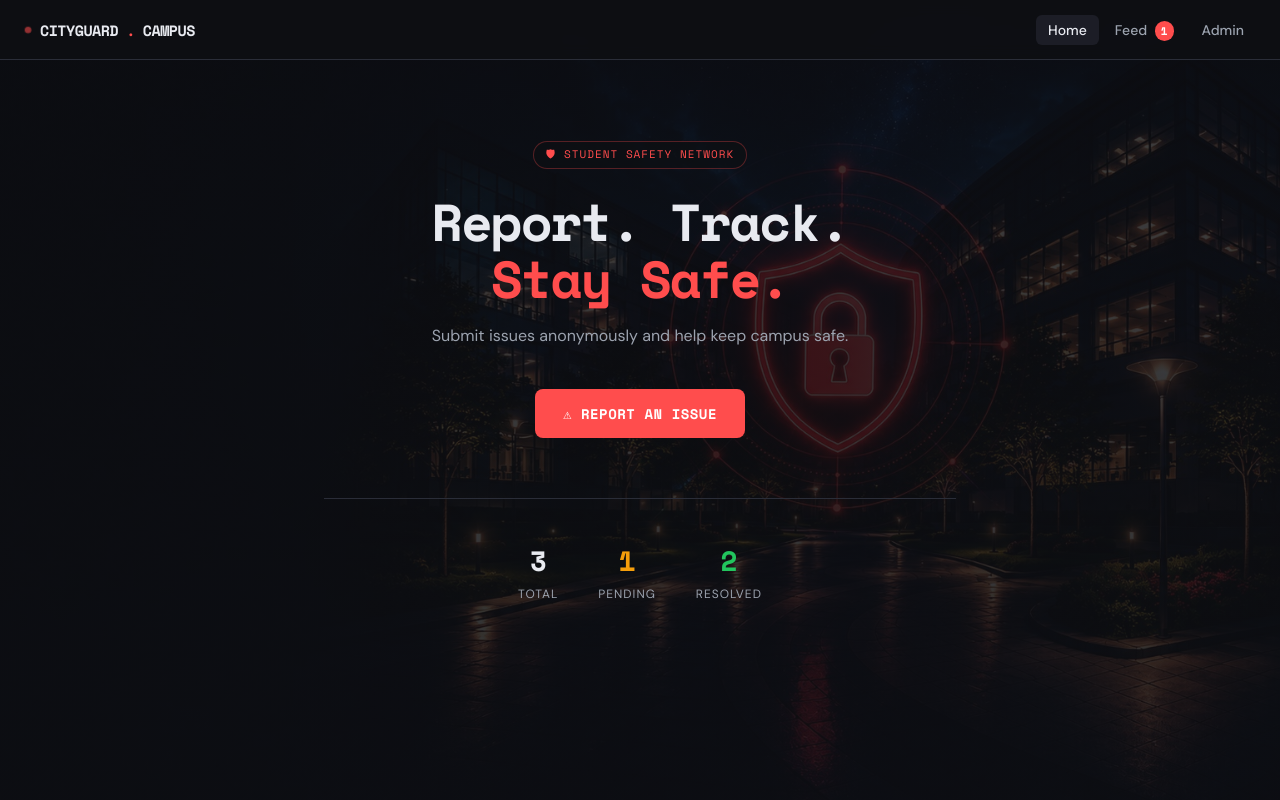
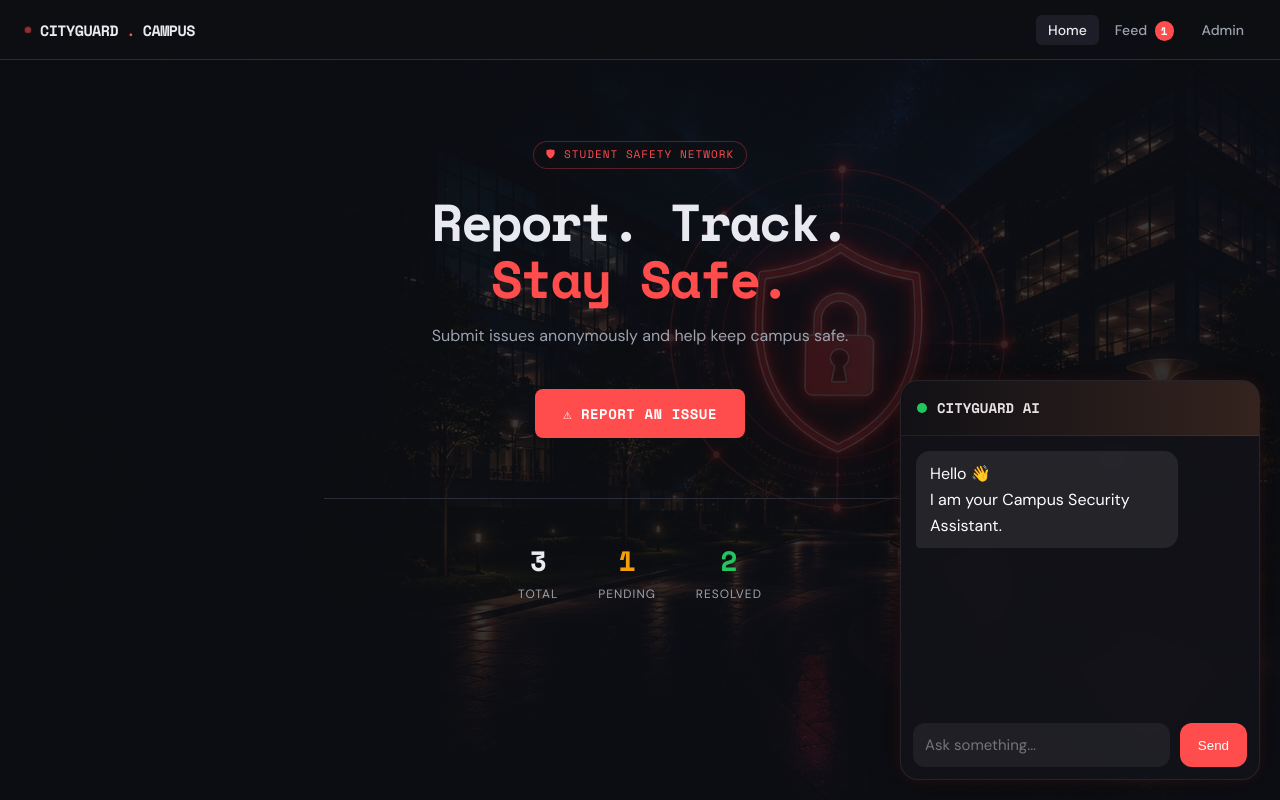
Before and after one commit to princekumarguptaa/Campus-security-system-, a Flask app: page / in a window 1280 px wide. Run offline with Flask 3, Linux system fonts and the light colour scheme; data comes from the database, SQL or seed files in the repository; parts of the project's set-up code (start-up, migrations or seed data) failed here and were passed over.

Commit message:
Update chatbot and security features

```diff
--- a/app.py
+++ b/app.py
@@ -1,14 +1,25 @@
-from flask import Flask, render_template, request, jsonify
+from flask import Flask, render_template, request, jsonify, session
 from flask_sqlalchemy import SQLAlchemy
 from datetime import datetime
 import os
+
+from chatbot import get_ai_response
 
 app = Flask(__name__)
 
 # Database Configuration
 app.config['SQLALCHEMY_DATABASE_URI'] = 'sqlite:///database.db'
 app.config['SQLALCHEMY_TRACK_MODIFICATIONS'] = False
-app.config['ADMIN_PASSWORD'] = 'admin123' # Change this!
+app.config['ADMIN_PASSWORD'] = os.getenv('ADMIN_PASSWORD')
+
+if not app.config['ADMIN_PASSWORD']:
+    raise ValueError("ADMIN_PASSWORD is missing from .env")
+
+
+app.secret_key = os.getenv('SECRET_KEY')
+
+if not app.secret_key:
+    raise ValueError("SECRET_KEY is missing from .env")
 
 db = SQLAlchemy(app)
 
@@ -50,120 +61,146 @@ def get_reports():
 # API: Submit a report
 @app.route('/api/reports', methods=['POST'])
 def submit_report():
-    data = request.json
+
+    data = request.get_json(silent=True) or {}
+
+    report_type = data.get('type', '').strip()
+    description = data.get('desc', '').strip()
+    location = data.get('loc', '').strip()
+    image = data.get('image')
+
+    # Required fields
+    if not report_type or not description or not location:
+        return jsonify({
+            "success": False,
+            "message": "Type, description and location are required."
+        }), 400
+
+    # Allowed report types
+    allowed_types = ['fight', 'medical', 'theft', 'other']
+
+    if report_type not in allowed_types:
+        return jsonify({
+            "success": False,
+            "message": "Invalid report type."
+        }), 400
+
+    # Length validation
+    if len(description) > 5000:
+        return jsonify({
+            "success": False,
+            "message": "Description is too long."
+        }), 400
+
+    if len(location) > 200:
+        return jsonify({
+            "success": False,
+            "message": "Location is too long."
+        }), 400
+
     new_report = Report(
         id=f"r_{int(datetime.utcnow().timestamp() * 1000)}",
-        type=data.get('type'),
-        description=data.get('desc'),
-        location=data.get('loc'),
-        image_base64=data.get('image'),
+        type=report_type,
+        description=description,
+        location=location,
+        image_base64=image,
         status='pending'
     )
+
     db.session.add(new_report)
     db.session.commit()
-    return jsonify({"success": True}), 201
+
+    return jsonify({
+        "success": True
+    }), 201
 
 # API: Update report status (Admin)
 @app.route('/api/reports/<id>', methods=['PATCH'])
 def update_status(id):
-    data = request.json
+
+    # Check admin login
+    if not session.get('admin_logged_in'):
+        return jsonify({
+            "success": False,
+            "message": "Unauthorized"
+        }), 401
+
+    data = request.get_json(silent=True) or {}
+
+    status = data.get('status')
+
+    # Validate status
+    if status not in ['pending', 'resolved']:
+        return jsonify({
+            "success": False,
+            "message": "Invalid status."
+        }), 400
+
     report = Report.query.get_or_404(id)
-    report.status = data.get('status')
+
+    report.status = status
+
     db.session.commit()
-    return jsonify({"success": True})
+
+    return jsonify({
+        "success": True
+    })
+
+# AI Chatbot Route
+@app.route('/chat', methods=['POST'])
+def chat():
+
+    try:
+
+        data = request.get_json(silent=True) or {}
+
+        user_message = data.get('message', '').strip()
+
+        if not user_message:
+            return jsonify({
+                "response": "Please enter a message."
+            }), 400
+
+        if len(user_message) > 1000:
+            return jsonify({
+                "response": "Message is too long. Please keep it under 1000 characters."
+            }), 400
+
+        ai_response = get_ai_response(user_message)
+
+        return jsonify({
+            "response": ai_response
+        }), 200
+
+    except Exception as e:
+
+        print("CHATBOT ERROR:", str(e))
+
+        return jsonify({
+            "response": "Sorry, the AI assistant is temporarily unavailable."
+        }), 500
 
 # API: Admin Login
 @app.route('/api/admin/login', methods=['POST'])
 def admin_login():
-    data = request.json
-    if data.get('password') == app.config['ADMIN_PASSWORD']:
-        return jsonify({"success": True})
-    return jsonify({"success": False, "message": "Invalid password"}), 401
 
-if __name__ == '__main__':
-   app.run(debug=True)
+    data = request.get_json(silent=True) or {}
 
-   from flask import Flask, render_template, request, jsonify
-from flask_sqlalchemy import SQLAlchemy
-from datetime import datetime
-import os
+    password = data.get('password', '')
 
-app = Flask(__name__)
+    if password == app.config['ADMIN_PASSWORD']:
 
-# Database Configuration
-app.config['SQLALCHEMY_DATABASE_URI'] = 'sqlite:///database.db'
-app.config['SQLALCHEMY_TRACK_MODIFICATIONS'] = False
-app.config['ADMIN_PASSWORD'] = 'admin123' # Change this!
+        session['admin_logged_in'] = True
 
-db = SQLAlchemy(app)
+        return jsonify({
+            "success": True
+        })
 
-# Database Model
-class Report(db.Model):
-    id = db.Column(db.String(50), primary_key=True)
-    type = db.Column(db.String(50), nullable=False)
-    description = db.Column(db.Text, nullable=False)
-    location = db.Column(db.String(200), nullable=False)
-    image_base64 = db.Column(db.Text, nullable=True)
-    status = db.Column(db.String(20), default='pending')
-    timestamp = db.Column(db.DateTime, default=datetime.utcnow)
+    return jsonify({
+        "success": False,
+        "message": "Invalid password"
+    }), 401
 
-    def to_dict(self):
-        return {
-            "id": self.id,
-            "type": self.type,
-            "desc": self.description,
-            "loc": self.location,
-            "image": self.image_base64,
-            "status": self.status,
-            "time": self.timestamp.isoformat()
-        }
-
-# Create database tables
-with app.app_context():
-    db.create_all()
-
-@app.route('/')
-def index():
-    return render_template('index.html')
-
-# API: Get all reports
-@app.route('/api/reports', methods=['GET'])
-def get_reports():
-    reports = Report.query.order_by(Report.timestamp.desc()).all()
-    return jsonify([r.to_dict() for r in reports])
-
-# API: Submit a report
-@app.route('/api/reports', methods=['POST'])
-def submit_report():
-    data = request.json
-    new_report = Report(
-        id=f"r_{int(datetime.utcnow().timestamp() * 1000)}",
-        type=data.get('type'),
-        description=data.get('desc'),
-        location=data.get('loc'),
-        image_base64=data.get('image'),
-        status='pending'
-    )
-    db.session.add(new_report)
-    db.session.commit()
-    return jsonify({"success": True}), 201
-
-# API: Update report status (Admin)
-@app.route('/api/reports/<id>', methods=['PATCH'])
-def update_status(id):
-    data = request.json
-    report = Report.query.get_or_404(id)
-    report.status = data.get('status')
-    db.session.commit()
-    return jsonify({"success": True})
-
-# API: Admin Login
-@app.route('/api/admin/login', methods=['POST'])
-def admin_login():
-    data = request.json
-    if data.get('password') == app.config['ADMIN_PASSWORD']:
-        return jsonify({"success": True})
-    return jsonify({"success": False, "message": "Invalid password"}), 401
 
 if __name__ == '__main__':
     app.run(debug=True)
--- a/templates/index.html
+++ b/templates/index.html
@@ -25,6 +25,7 @@
   }
 
   * { box-sizing: border-box; margin: 0; padding: 0; }
+
 
   body {
     /* Background Image setup with a dark overlay for readability */
@@ -170,6 +171,104 @@
   #toast { position: fixed; bottom: 24px; left: 50%; transform: translateX(-50%) translateY(20px); background: var(--surface2); border: 1px solid var(--accent); color: var(--text); padding: 12px 20px; border-radius: 8px; opacity: 0; transition: 0.25s; z-index: 999; font-family: var(--mono); font-size: 13px; }
   #toast.show { opacity: 1; transform: translateX(-50%) translateY(0); }
   .card-img img { width: 100%; border-radius: 6px; margin-top: 10px; border: 1px solid var(--border); }
+
+.chatbot-container{
+    position: fixed;
+    bottom: 20px;
+    right: 20px;
+    width: 360px;
+    height: 400px;
+    background: rgba(18,18,25,0.95);
+    border: 1px solid rgba(255,255,255,0.08);
+    border-radius: 18px;
+    overflow: hidden;
+    z-index: 99999;
+    backdrop-filter: blur(14px);
+    box-shadow:
+        0 0 30px rgba(0,0,0,0.5),
+        0 0 15px rgba(255,77,77,0.15);
+    display: flex;
+    flex-direction: column;
+}
+
+.chat-header{
+    padding: 16px;
+    background: linear-gradient(
+        90deg,
+        rgba(15, 14, 14, 0.2),
+        rgba(255,140,66,0.15)
+    );
+    border-bottom: 1px solid rgba(255,255,255,0.06);
+    display: flex;
+    align-items: center;
+    gap: 10px;
+}
+
+.chat-dot{
+    width: 10px;
+    height: 10px;
+    background: #22c55e;
+    border-radius: 50%;
+}
+
+.chat-title{
+    color: rgb(232, 225, 225);
+    font-family: var(--mono);
+    font-size: 14px;
+    font-weight: 700;
+}
+
+#chat-box{
+    flex: 1;
+    overflow-y: auto;
+    padding: 15px;
+    display: flex;
+    flex-direction: column;
+    gap: 12px;
+}
+
+.user-msg{
+    align-self: flex-end;
+    background: #2563eb;
+    color: rgb(235, 229, 229);
+    padding: 10px 14px;
+    border-radius: 14px 14px 4px 14px;
+    max-width: 80%;
+}
+
+.bot-msg{
+    align-self: flex-start;
+    background: rgba(255,255,255,0.08);
+    color: white;
+    padding: 10px 14px;
+    border-radius: 14px 14px 14px 4px;
+    max-width: 80%;
+}
+
+.chat-input{
+    display: flex;
+    padding: 12px;
+    gap: 10px;
+}
+
+.chat-input input{
+    flex: 1;
+    background: rgba(255,255,255,0.06);
+    border: none;
+    color: rgb(231, 221, 221);
+    padding: 12px;
+    border-radius: 12px;
+}
+
+.chat-input button{
+    background: #ff4d4d;
+    color: white;
+    border: none;
+    padding: 12px 18px;
+    border-radius: 12px;
+    cursor: pointer;
+}
+
 </style>
 </head>
 <body>
@@ -424,5 +523,109 @@ function showToast(msg) {
 // Initial update
 updateStats();
 </script>
+
+
+<div class="chatbot-container">
+
+    <div class="chat-header">
+
+        <div class="chat-dot"></div>
+
+        <div class="chat-title">
+            CITYGUARD AI
+        </div>
+
+    </div>
+
+    <div id="chat-box">
+
+        <div class="bot-msg">
+            Hello 👋<br>
+            I am your Campus Security Assistant.
+        </div>
+
+    </div>
+
+    <div class="chat-input">
+
+        <input type="text"
+               id="message"
+               placeholder="Ask something...">
+
+        <button onclick="sendMessage()">
+            Send
+        </button>
+
+    </div>
+
+</div>
+
+<script>
+
+async function sendMessage() {
+
+    const input = document.getElementById("message");
+    const message = input.value.trim();
+
+    if (!message) return;
+
+    const chatBox = document.getElementById("chat-box");
+
+    // Show user message
+    const userDiv = document.createElement("div");
+    userDiv.className = "user-msg";
+    userDiv.textContent = message;
+    chatBox.appendChild(userDiv);
+
+    input.value = "";
+
+    // Show loading message
+    const loadingDiv = document.createElement("div");
+    loadingDiv.className = "bot-msg";
+    loadingDiv.textContent = "Thinking...";
+    chatBox.appendChild(loadingDiv);
+
+    chatBox.scrollTop = chatBox.scrollHeight;
+
+    try {
+
+        const response = await fetch("/chat", {
+            method: "POST",
+            headers: {
+                "Content-Type": "application/json"
+            },
+            body: JSON.stringify({
+                message: message
+            })
+        });
+
+        const data = await response.json();
+
+        if (!response.ok) {
+            throw new Error(data.response || "Server error");
+        }
+
+        loadingDiv.textContent = data.response || "Sorry, I couldn't generate a response.";
+
+    } catch (error) {
+
+        console.error("Chatbot error:", error);
+
+        loadingDiv.textContent =
+            "Sorry, the AI assistant is currently unavailable.";
+    }
+
+    chatBox.scrollTop = chatBox.scrollHeight;
+}
+
+document.getElementById("message").addEventListener("keydown", function(event) {
+    if (event.key === "Enter") {
+        sendMessage();
+    }
+});
+
+
+
+</script>
 </body>
 </html>
```
Also changed, not shown: chatbot.py (added, +56 -0 lines).
